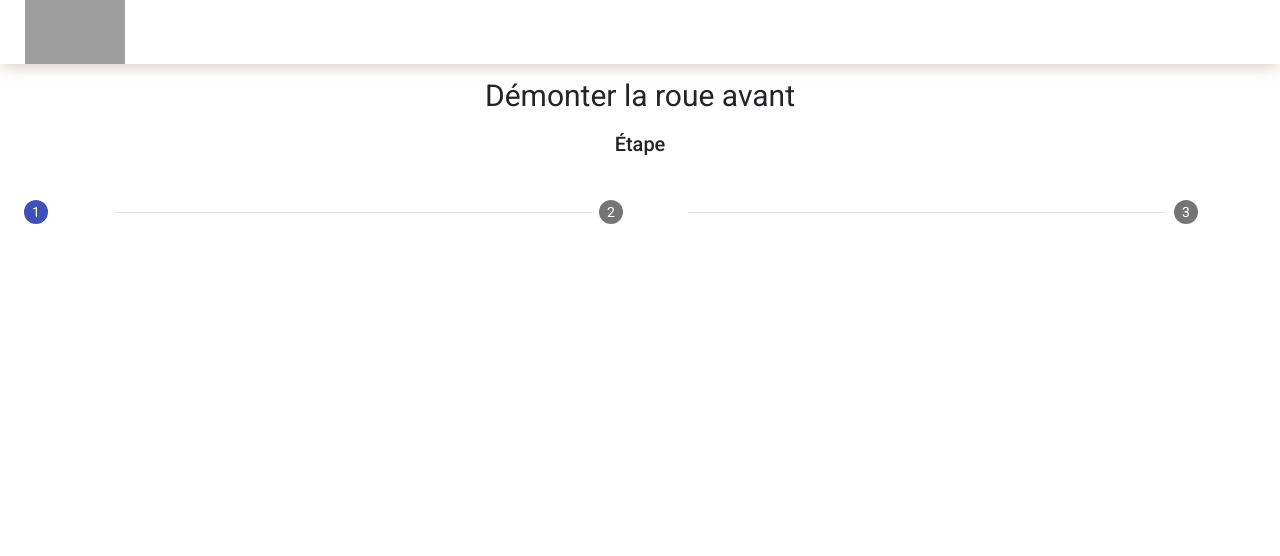
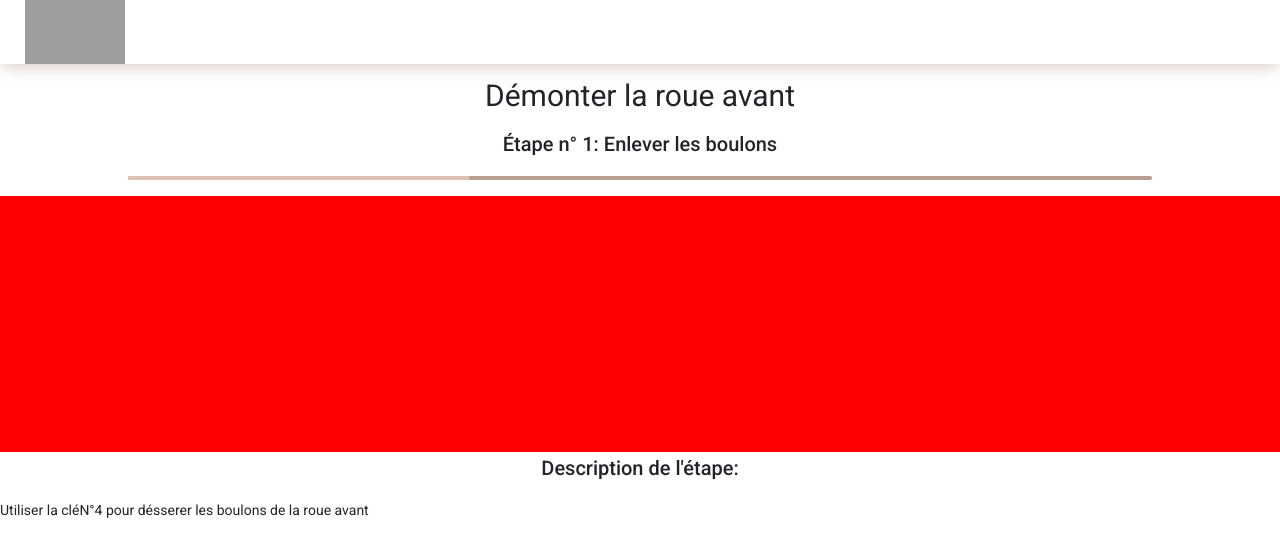
Before and after one commit to Radhamante/3DHackaton, an Angular app in the folder 3dhackaton/: page /question/1 in a window 1280 px wide. Shown: the top 556 px of the page. Built offline with nearby package versions, Linux system fonts and the light colour scheme; grey boxes are pictures that could not be loaded.

Commit message:
updated visualizer

```diff
--- a/3dhackaton/src/app/app.component.scss
+++ b/3dhackaton/src/app/app.component.scss
@@ -1,4 +1,5 @@
 $tan: #B89F94;
+$tanLight: #dec1b4;
 $grey: #888a8e;
 $black: #212126;
 
--- a/3dhackaton/src/app/app.module.ts
+++ b/3dhackaton/src/app/app.module.ts
@@ -18,6 +18,7 @@ import {MatListModule} from "@angular/material/list";
 import { FontAwesomeModule } from '@fortawesome/angular-fontawesome';
 import { VisualizerComponent } from './visualizer/visualizer.component';
 import {MatStepperModule} from "@angular/material/stepper";
+import {MatProgressBarModule} from "@angular/material/progress-bar";
 
 @NgModule({
   declarations: [
@@ -40,7 +41,8 @@ import {MatStepperModule} from "@angular/material/stepper";
     MatCardModule,
     MatListModule,
     FontAwesomeModule,
-    MatStepperModule
+    MatStepperModule,
+    MatProgressBarModule
   ],
   providers: [],
   bootstrap: [AppComponent]
--- a/3dhackaton/src/app/visualizer/visualizer.component.html
+++ b/3dhackaton/src/app/visualizer/visualizer.component.html
@@ -1,19 +1,11 @@
 <div class="row">
   <div class="col-12">
     <h1>{{menuItem.title}}</h1>
-    <h2>Étape<!-- {{currentStep.id}}: {{currentStep.title}}--></h2>
+    <h2>Étape n° {{currentStepIndex+1}}: {{currentStep.title}}</h2>
+    <mat-progress-bar mode="determinate"value="{{((currentStepIndex + 1)  / (menuItem.steps.length) * 100) }}" ></mat-progress-bar>
+    <div style="height: 20vw; background-color: red; margin-top: 2vh"></div>
+    <h2>Description de l'étape: </h2>
+    <p>{{currentStep.description}}</p>
 
-
-    <mat-stepper>
-      <mat-step [completed]>
-
-      </mat-step>
-      <mat-step  label="">
-
-      </mat-step>
-      <mat-step>
-
-      </mat-step>
-    </mat-stepper>
   </div>
 </div>
--- a/3dhackaton/src/app/visualizer/visualizer.component.scss
+++ b/3dhackaton/src/app/visualizer/visualizer.component.scss
@@ -1,3 +1,5 @@
+@import "src/app/app.component";
+
 h1 {
   margin-top: 2vh;
   text-align: center;
@@ -6,3 +8,26 @@ h1 {
 h2 {
   text-align: center;
 }
+
+
+::ng-deep .mat-horizontal-stepper-header{
+  pointer-events: none !important;
+}
+
+.mat-progress-bar {
+  width: 80vw;
+  margin: auto;
+
+}
+
+::ng-deep .mat-progress-bar-fill::after {
+  background-color: $tanLight;
+}
+
+::ng-deep .mat-progress-bar-buffer {
+  background: $tan;
+}
+
+::ng-deep .mat-progress-bar {
+  border-radius: 2px;
+}
--- a/3dhackaton/src/app/visualizer/visualizer.component.ts
+++ b/3dhackaton/src/app/visualizer/visualizer.component.ts
@@ -1,10 +1,7 @@
 import { Component, OnInit } from '@angular/core';
-import {ActivatedRoute, Router} from "@angular/router";
-import {Category} from "../../model/category";
-import {CategoriesConstants} from "../../model/categories-constants";
+import {ActivatedRoute} from "@angular/router";
 import {MenuItem} from "../../model/menu-item";
 import {MenuItemConstants} from "../../model/menu-item-constants";
-import {MenuItemStep} from "../../model/menu-item-step";
 
 @Component({
   selector: 'app-visualizer',
@@ -12,11 +9,11 @@ import {MenuItemStep} from "../../model/menu-item-step";
   styleUrls: ['./visualizer.component.scss']
 })
 export class VisualizerComponent implements OnInit {
-
   private menuItemId: number = this.route.snapshot.params['id'];
   public menuItem: MenuItem = MenuItemConstants.getById(this.menuItemId);
   public currentStepIndex: number = 0;
-  public currentStep: MenuItemStep = this.menuItem.steps[0];
+  public currentStep: any = this.menuItem.steps[0];
+
 
   constructor(private route: ActivatedRoute) {
 
@@ -26,7 +23,8 @@ export class VisualizerComponent implements OnInit {
   }
 
   nextStep(): void {
-   //todo
+
+    //todo
   }
   previousStep(): void{
     //todo
--- a/3dhackaton/src/model/menu-item-step-constans.ts
+++ b/3dhackaton/src/model/menu-item-step-constans.ts
@@ -5,9 +5,12 @@ export class MenuItemStepConstants {
     "N°4 pour désserer les boulons de la roue avant", 4.7);
   public static REMOVE_WHEEL = new MenuItemStep(2, "Enlever la roue", "Attraper la roue avec vos deux main (la gauche et la droite) " +
     "puis tirer sur la roue avant du scooter afin de la retirer", 4.7);
+  public static REMOVE_WHEEL_BIS = new MenuItemStep(3, "Enlever la roue", "Attraper la roue avec vos deux main (la gauche et la droite) " +
+    "puis tirer sur la roue avant du scooter afin de la retirer", 4.7);
 
   public static WHEEL_REMOVAL = [
     MenuItemStepConstants.UNBOLT,
-    MenuItemStepConstants.REMOVE_WHEEL
+    MenuItemStepConstants.REMOVE_WHEEL,
+    MenuItemStepConstants.REMOVE_WHEEL_BIS
   ];
 }
--- a/3dhackaton/src/model/menu-item.ts
+++ b/3dhackaton/src/model/menu-item.ts
@@ -10,5 +10,8 @@ export class MenuItem {
   constructor(id: number, title: string, steps: MenuItemStep[] | null) {
     this.id = id;
     this.title = title;
+    if(steps){
+      this.steps = steps;
+    }
   }
 }
```
